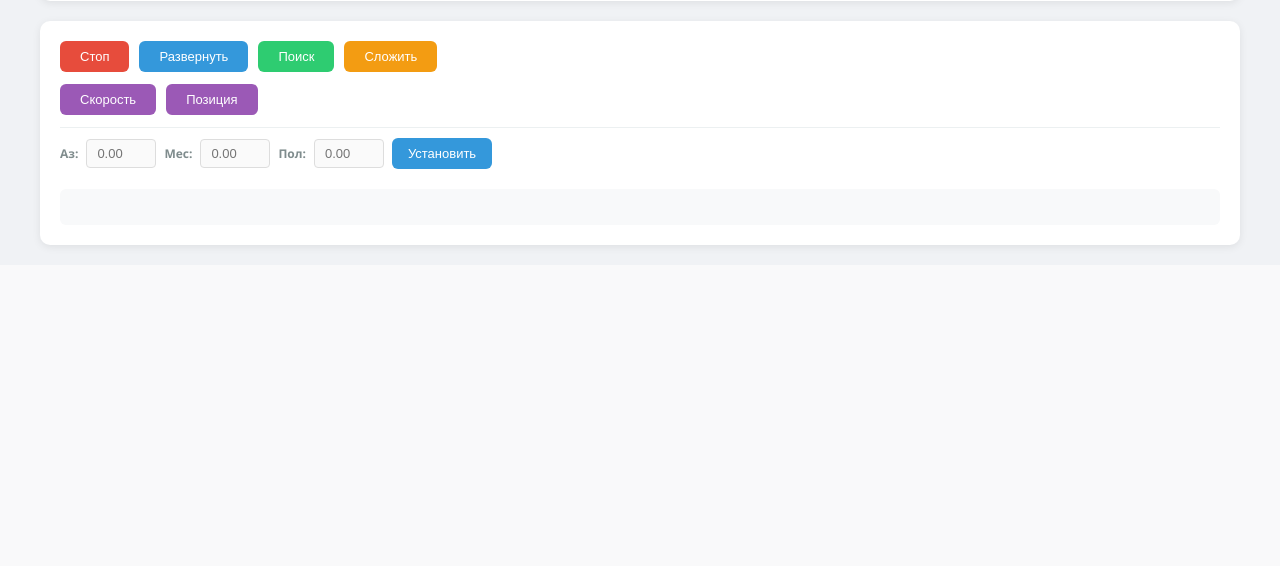
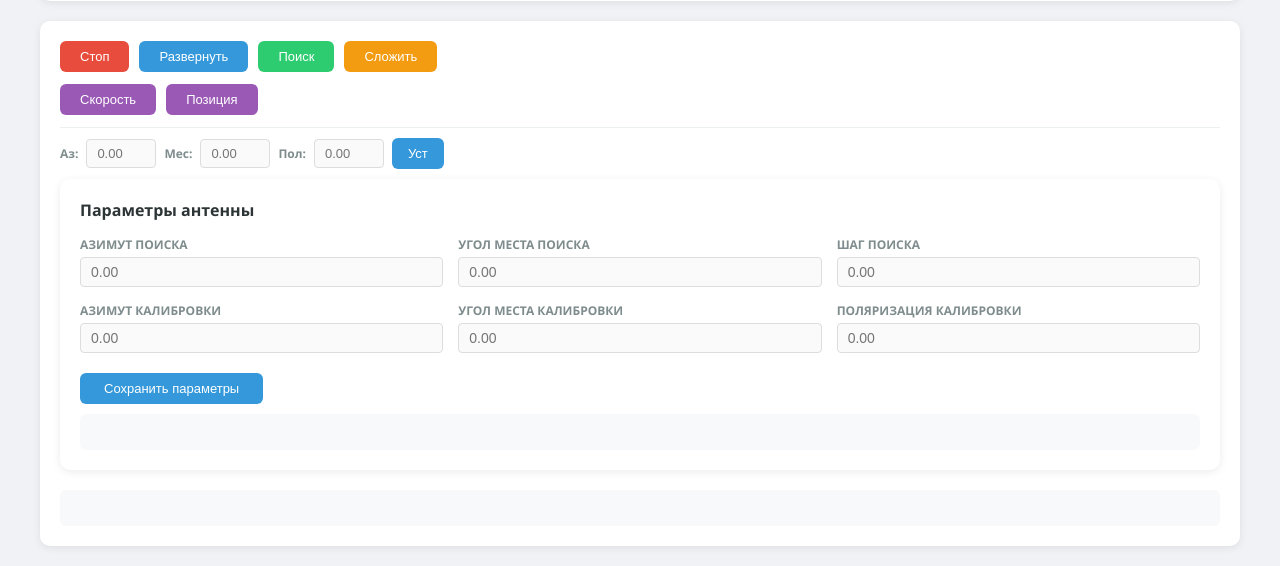
Before and after one commit to DinRazar/antenn-control, a Flask app: page / in a window 1280 px wide. Shown: the part 754-1320 px from the top of the page. Before the commit the page ends 1005 px from the top, so only its background shows below. Run offline with Flask 3, Linux system fonts and the light colour scheme; parts of the project's set-up code (start-up, migrations or seed data) failed here and were passed over.

Commit message:
Калибровка и оюновление эмулятора
Добавил окна калибровки а также обновил эмулятор, чтоб он работал с обновленными командами

```diff
--- a/app.py
+++ b/app.py
@@ -10,7 +10,7 @@ from flask import Flask, render_template, request, jsonify
 
 # Словарь статусов антенны (русский язык)
 STATUS_MAP = {
-    0: 'Бездействие',
+    0: 'Ожидание',
     17: 'Развёртывание',
     18: 'Ошибка при развёртывании',
     19: 'Развёртывание завершено',
@@ -33,7 +33,7 @@ STATUS_MAP = {
     84: 'Сопровождение приостановлено',
     97: 'Ручное управление (скорость)',
     98: 'Ручное управление (позиция)',
-    144: 'Бездействие',
+    144: 'Ожидание',
     238: 'Перезагрузка хоста'
 }
 
@@ -70,12 +70,21 @@ class AntennaSession:
         self.on_show = on_show
         self.running = True
         self.buffer = ''
+        self.antenna_params = None  # храним последние параметры [search_az, cal_el, cal_pol, cal_az, search_el, search_step]
         self.read_thread = threading.Thread(target=self._read_loop, daemon=True)
         self.read_thread.start()
         self.poll_thread = threading.Thread(target=self._poll_loop, daemon=True)
         self.poll_thread.start()
+        # Запросим параметры антенны при старте
+        self.request_antenna_params()
+
     def send_payload(self, payload):
         self.transport.write_frame(build_frame(payload))
+
+    def request_antenna_params(self):
+        """Отправить запрос на получение параметров антенны"""
+        self.send_payload('cmd,get ant,')
+
     def _read_loop(self):
         while self.running:
             chunk = self.transport.read_chunk()
@@ -83,6 +92,7 @@ class AntennaSession:
                 self.buffer += chunk
                 self._process_buffer()
             time.sleep(0.05)
+
     def _process_buffer(self):
         data = self.buffer.replace('\r\n', '\n').replace('\r', '\n')
         if '\n' not in data:
@@ -94,10 +104,28 @@ class AntennaSession:
             line = line.strip()
             if line.startswith('$show'):
                 self.on_show(line)
+            elif line.startswith('$cmd,ant,'):
+                # Парсим параметры антенны
+                # Формат: $cmd,ant,val1,val2,val3,val4,val5,val6,*xx
+                try:
+                    # Разбиваем по запятой
+                    items = line.split(',')
+                    if len(items) >= 8:
+                        # items[0] = '$cmd', items[1] = 'ant', items[2..7] = значения, items[8] = '*xx'
+                        vals = [float(items[i]) for i in range(2, 8)]
+                        self.antenna_params = vals
+                        print(f"Antenna params updated: {vals}")
+                except Exception as e:
+                    print(f"Error parsing antenna params: {e}")
+            elif line.startswith('$cmd,ant ack') or line.startswith('$cmd,ant ok'):
+                # Подтверждение установки параметров
+                print(f"Antenna params ack: {line}")
+
     def _poll_loop(self):
         while self.running:
             self.send_payload('cmd,get show,')
             time.sleep(1.0)
+
     def close(self):
         self.running = False
         self.transport.close()
@@ -114,17 +142,15 @@ latest_telemetry = {
 
 # Функции для работы со спутниками
 def load_satellites():
-    """Загружает спутники из JSON файла"""
     try:
         if os.path.exists(SATELLITES_FILE):
             with open(SATELLITES_FILE, 'r', encoding='utf-8') as f:
                 return json.load(f)
         else:
-            # Создаем файл с тестовыми спутниками
             default_satellites = [
-                {"id": 1, "name": "Turk", "position": 42.0, "frequency": 12685.00, "polarization": 1},
-                {"id": 2, "name": "Express", "position": 36.0, "frequency": 12322.00, "polarization": 0},
-
+                {"id": 1, "name": "Sino5", "position": 110.5, "frequency": 12260.00, "polarization": 1},
+                {"id": 2, "name": "AsiaSat 7", "position": 105.5, "frequency": 12400.00, "polarization": 0},
+                {"id": 3, "name": "Satellite X", "position": -45.0, "frequency": 12600.00, "polarization": 1}
             ]
             save_satellites(default_satellites)
             return default_satellites
@@ -133,7 +159,6 @@ def load_satellites():
         return []
 
 def save_satellites(satellites):
-    """Сохраняет спутники в JSON файл"""
     try:
         with open(SATELLITES_FILE, 'w', encoding='utf-8') as f:
             json.dump(satellites, f, ensure_ascii=False, indent=2)
@@ -215,13 +240,11 @@ def send_command():
 # API для работы со спутниками
 @app.route('/api/satellites', methods=['GET'])
 def get_satellites():
-    """Получить список всех спутников"""
     satellites = load_satellites()
     return jsonify(satellites)
 
 @app.route('/api/satellites', methods=['POST'])
 def add_satellite():
-    """Добавить новый спутник"""
     data = request.get_json()
     if not data:
         return jsonify({'error': 'No data provided'}), 400
@@ -257,13 +280,45 @@ def add_satellite():
 
 @app.route('/api/satellites/<int:sat_id>', methods=['DELETE'])
 def delete_satellite(sat_id):
-    """Удалить спутник по ID"""
     satellites = load_satellites()
     satellites = [s for s in satellites if s.get('id') != sat_id]
     if save_satellites(satellites):
         return jsonify({'status': 'deleted'})
     else:
         return jsonify({'error': 'Failed to delete satellite'}), 500
+
+# API для работы с параметрами антенны
+@app.route('/api/antenna_params', methods=['GET'])
+def get_antenna_params():
+    if session.antenna_params is not None:
+        params = session.antenna_params
+        return jsonify({
+            'search_az': params[0],
+            'cal_el': params[1],
+            'cal_pol': params[2],
+            'cal_az': params[3],
+            'search_el': params[4],
+            'search_step': params[5]
+        })
+    else:
+        return jsonify({'error': 'No data'}), 404
+
+@app.route('/api/antenna_params', methods=['POST'])
+def set_antenna_params():
+    data = request.get_json()
+    try:
+        search_az = float(data['search_az'])
+        cal_el = float(data['cal_el'])
+        cal_pol = float(data['cal_pol'])
+        cal_az = float(data['cal_az'])
+        search_el = float(data['search_el'])
+        search_step = float(data['search_step'])
+    except (KeyError, TypeError, ValueError):
+        return jsonify({'error': 'Invalid data'}), 400
+
+    payload = f'cmd,ant,{search_az:.2f},{cal_el:.2f},{cal_pol:.2f},{cal_az:.2f},{search_el:.2f},{search_step:.2f},'
+    session.send_payload(payload)
+    return jsonify({'status': 'sent'})
 
 # Запуск
 def main():
--- a/static/script.js
+++ b/static/script.js
@@ -93,6 +93,10 @@ async function saveSatellite() {
         alert('Введите корректную частоту');
         return;
     }
+    if (polarization !== 0 && polarization !== 1) {
+        alert('Выберите поляризацию');
+        return;
+    }
 
     try {
         const response = await fetch('/api/satellites', {
@@ -146,7 +150,61 @@ function showStatus(msg) {
     }, 5000);
 }
 
-// Остальные функции
+// --- Параметры антенны ---
+async function loadAntennaParams() {
+    try {
+        const resp = await fetch('/api/antenna_params');
+        if (resp.ok) {
+            const data = await resp.json();
+            document.getElementById('search_az').value = data.search_az;
+            document.getElementById('cal_el').value = data.cal_el;
+            document.getElementById('cal_pol').value = data.cal_pol;
+            document.getElementById('cal_az').value = data.cal_az;
+            document.getElementById('search_el').value = data.search_el;
+            document.getElementById('search_step').value = data.search_step;
+        }
+    } catch (e) {
+        console.warn('Error loading antenna params:', e);
+    }
+}
+
+async function saveAntennaParams() {
+    const params = {
+        search_az: parseFloat(document.getElementById('search_az').value),
+        cal_el: parseFloat(document.getElementById('cal_el').value),
+        cal_pol: parseFloat(document.getElementById('cal_pol').value),
+        cal_az: parseFloat(document.getElementById('cal_az').value),
+        search_el: parseFloat(document.getElementById('search_el').value),
+        search_step: parseFloat(document.getElementById('search_step').value)
+    };
+    for (let key in params) {
+        if (isNaN(params[key])) {
+            alert('Все поля должны быть числами');
+            return;
+        }
+    }
+    try {
+        const resp = await fetch('/api/antenna_params', {
+            method: 'POST',
+            headers: { 'Content-Type': 'application/json' },
+            body: JSON.stringify(params)
+        });
+        if (resp.ok) {
+            const statusDiv = document.getElementById('paramsStatus');
+            statusDiv.innerText = '✓ Параметры сохранены';
+            statusDiv.style.color = '#27ae60';
+            setTimeout(() => {
+                if (statusDiv.innerText.includes('✓')) statusDiv.innerText = '';
+            }, 5000);
+        } else {
+            alert('Ошибка сохранения');
+        }
+    } catch (e) {
+        alert('Ошибка: ' + e.message);
+    }
+}
+
+// --- Остальные функции ---
 document.addEventListener('DOMContentLoaded', () => {
     azimuthCanvas = document.getElementById('azimuthCanvas');
     elevationCanvas = document.getElementById('elevationCanvas');
@@ -155,6 +213,7 @@ document.addEventListener('DOMContentLoaded', () => {
     drawAzimuth(0);
     drawElevation(0);
     loadSatellites();
+    loadAntennaParams();
 });
 
 async function fetchTelemetry() {
@@ -179,9 +238,9 @@ async function fetchTelemetry() {
 
         if (curEl < 0 && (isDeploying || isStowing || elDiff !== 0)) {
             if (isDeploying || elDiff > 0) {
-                displayElText = 'Идёт развёртывание зеркала';
+                displayElText = 'Идёт развёртывание';
             } else if (isStowing || elDiff < 0) {
-                displayElText = 'Идёт складывание зеркала';
+                displayElText = 'Идёт складывание';
             } else {
                 displayElText = 'Позиционирование';
             }
@@ -251,7 +310,7 @@ async function fetchTelemetry() {
     }
 }
 
-// Функции рисования (без изменений)
+// Функции рисования
 function drawAzimuth(angle) {
     const ctx = azCtx;
     const w = azimuthCanvas.width;
--- a/static/style.css
+++ b/static/style.css
@@ -85,6 +85,64 @@ h2 {
 .status-item .value {
     color: #f39c12;
     font-size: 22px;
+}
+
+/* Параметры антенны */
+.params-panel {
+    background: white;
+    padding: 20px;
+    border-radius: 10px;
+    margin-bottom: 20px;
+    box-shadow: 0 2px 8px rgba(0,0,0,0.08);
+}
+
+.params-grid {
+    display: grid;
+    grid-template-columns: repeat(3, 1fr);
+    gap: 15px;
+    margin: 15px 0;
+}
+
+.param-item {
+    display: flex;
+    flex-direction: column;
+    gap: 4px;
+}
+
+.param-item label {
+    font-size: 12px;
+    color: #7f8c8d;
+    font-weight: 600;
+    text-transform: uppercase;
+}
+
+.param-item input {
+    padding: 6px 10px;
+    border: 1px solid #ddd;
+    border-radius: 4px;
+    font-size: 14px;
+    background: #fafafa;
+}
+
+.param-item input:focus {
+    outline: none;
+    border-color: #3498db;
+}
+
+.btn-save-params {
+    background: #3498db;
+    color: white;
+    border: none;
+    padding: 8px 24px;
+    border-radius: 6px;
+    cursor: pointer;
+    font-size: 13px;
+    font-weight: 500;
+    margin-top: 5px;
+}
+
+.btn-save-params:hover {
+    opacity: 0.85;
 }
 
 /* Спутники */
@@ -440,6 +498,9 @@ button:hover {
     .telemetry-grid {
         grid-template-columns: repeat(3, 1fr);
     }
+    .params-grid {
+        grid-template-columns: repeat(2, 1fr);
+    }
     .satellite-info {
         flex-wrap: wrap;
         gap: 10px;
@@ -450,6 +511,9 @@ button:hover {
     .telemetry-grid {
         grid-template-columns: repeat(2, 1fr);
     }
+    .params-grid {
+        grid-template-columns: 1fr;
+    }
     .viz-container {
         gap: 20px;
     }
--- a/templates/index.html
+++ b/templates/index.html
@@ -86,17 +86,16 @@
                 <div class="modal-fields">
                     <div class="field-group">
                         <label>Название</label>
-                        <input type="text" id="satName" placeholder="Напр. AsiaSat 7">
+                        <input type="text" id="satName" placeholder="Напр. 42">
                     </div>
                     <div class="field-group">
                         <label>Позиция (градусы)</label>
-                        <input type="number" step="0.1" id="satPosition" placeholder="110.5">
+                        <input type="number" step="0.1" id="satPosition" placeholder="42.00">
                         <span class="hint">Восток +, Запад -</span>
                     </div>
                     <div class="field-group">
                         <label>Частота (МГц)</label>
-                        <input type="number" step="0.01" id="satFrequency" placeholder="12260.00">
-                        <!-- <span class="hint">12200-12900 МГц</span> -->
+                        <input type="number" step="0.01" id="satFrequency" placeholder="11701.50">
                     </div>
                     <div class="field-group">
                         <label>Поляризация</label>
@@ -146,7 +145,7 @@
             <input type="number" step="0.01" id="el" placeholder="0.00">
             <label>Пол:</label>
             <input type="number" step="0.01" id="pol" placeholder="0.00">
-            <button onclick="setPosition()" class="btn-set">Установить</button>
+            <button onclick="setPosition()" class="btn-set">Уст</button>
         </div>
         <!-- <div class="input-group">
             <label>Скорость:</label>
@@ -155,6 +154,39 @@
             <input type="number" id="adj" value="1">
             <button onclick="setSpeed()" class="btn-set">Уст</button>
         </div> -->
+           <!-- Параметры антенны -->
+        <div class="params-panel">
+            <h2>Параметры антенны</h2>
+            <div class="params-grid">
+                <div class="param-item">
+                    <label>Азимут поиска</label>
+                    <input type="number" step="0.01" id="search_az" placeholder="0.00">
+                </div>
+                <div class="param-item">
+                    <label>Угол места поиска</label>
+                    <input type="number" step="0.01" id="search_el" placeholder="0.00">
+                </div>
+                <div class="param-item">
+                    <label>Шаг поиска</label>
+                    <input type="number" step="0.01" id="search_step" placeholder="0.00">
+                </div>
+                <div class="param-item">
+                    <label>Азимут калибровки</label>
+                    <input type="number" step="0.01" id="cal_az" placeholder="0.00">
+                </div>
+                <div class="param-item">
+                    <label>Угол места калибровки</label>
+                    <input type="number" step="0.01" id="cal_el" placeholder="0.00">
+                </div>
+                <div class="param-item">
+                    <label>Поляризация калибровки</label>
+                    <input type="number" step="0.01" id="cal_pol" placeholder="0.00">
+                </div>
+            </div>
+            <button onclick="saveAntennaParams()" class="btn-save-params">Сохранить параметры</button>
+            <div id="paramsStatus" class="status-msg"></div>
+        </div>
+
         <div id="cmdStatus" class="status-msg"></div>
     </div>
 </div>
```
Also changed, not shown: antenna_emulator.py (+38 -4 lines).
